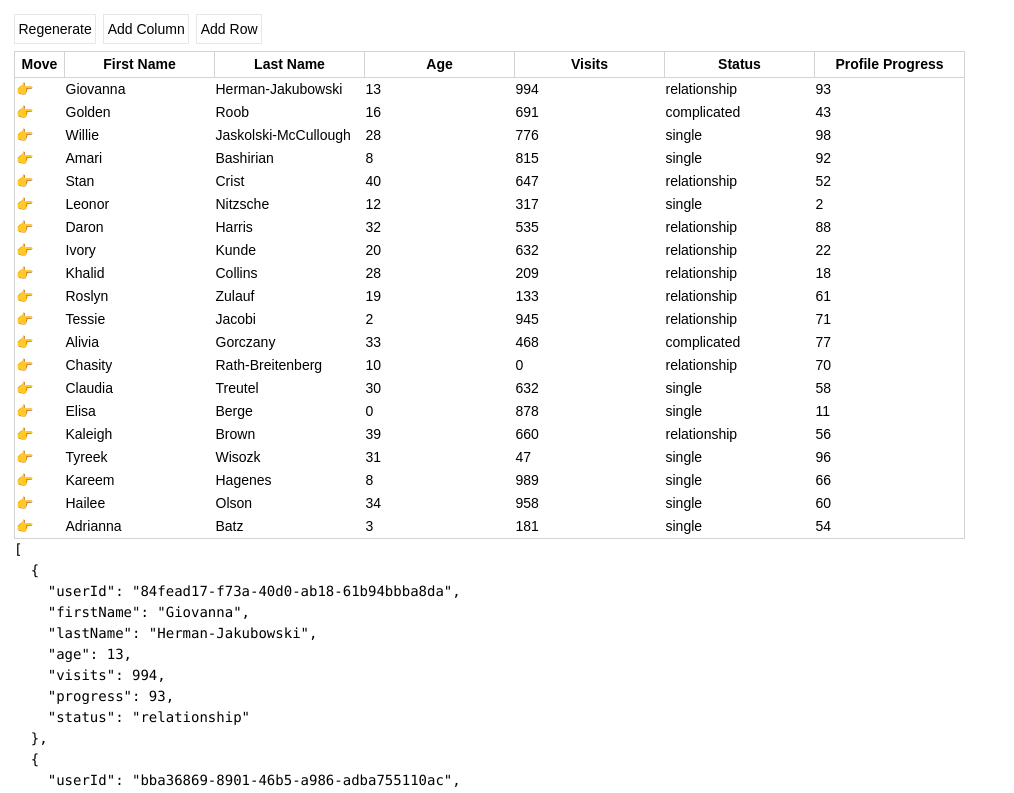
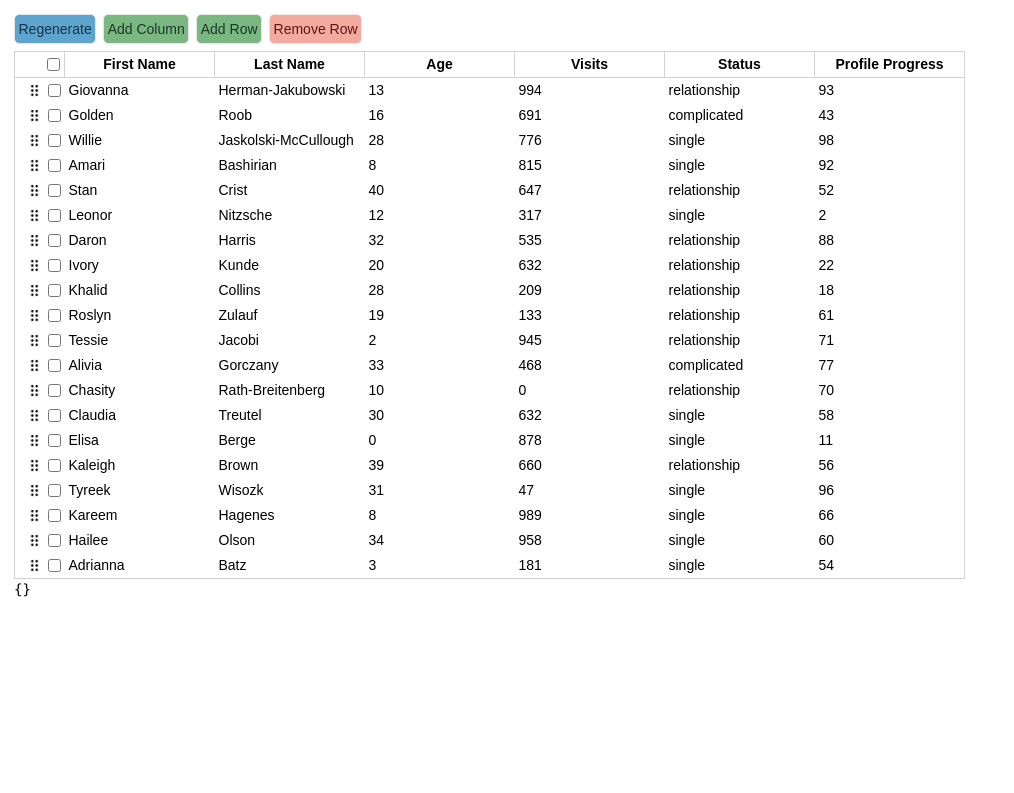
Before and after one commit to eeperfume/tanstack-table-demo, a React (Vite) app: page / in a window 1280 px wide. Shown: the top 793 px of the page, without its empty margins (0-1014 px from the left). Built offline with nearby package versions, Linux system fonts and the light colour scheme.

Commit message:
Row 체크 기능 추가, 체크된 Row 데이터 삭제 기능 추가, 버튼 색상 추가, 아이콘 수정

```diff
--- a/src/components/BasicTable.tsx
+++ b/src/components/BasicTable.tsx
@@ -30,7 +30,7 @@ import {
   type Header,
   type Row,
 } from "@tanstack/react-table";
-import React, { type CSSProperties } from "react";
+import React, { type CSSProperties, type HTMLProps } from "react";
 import { makeData, type Person } from "./fixtures/makeData";
 
 // 📌 Column 드래그 헤더
@@ -89,9 +89,15 @@ const DraggableRow = ({ row }: { row: Row<Person> }) => {
         return (
           <td key={cell.id} style={{ width: cell.column.getSize() }}>
             {isHandle ? (
-              <button {...attributes} {...listeners}>
-                👉
-              </button>
+              <div className="flex justify-end items-center gap-2">
+                <button {...attributes} {...listeners}>
+                  <img
+                    src="public/icons8-drag-handle-30.png"
+                    className="h-[13px] w-[13px]"
+                  />
+                </button>
+                {flexRender(cell.column.columnDef.cell, cell.getContext())}
+              </div>
             ) : (
               flexRender(cell.column.columnDef.cell, cell.getContext())
             )}
@@ -99,6 +105,29 @@ const DraggableRow = ({ row }: { row: Row<Person> }) => {
         );
       })}
     </tr>
+  );
+};
+
+const IndeterminateCheckbox = ({
+  indeterminate,
+  className = "",
+  ...rest
+}: { indeterminate?: boolean } & HTMLProps<HTMLInputElement>) => {
+  const ref = React.useRef<HTMLInputElement>(null!);
+
+  React.useEffect(() => {
+    if (typeof indeterminate === "boolean") {
+      ref.current.indeterminate = !rest.checked && indeterminate;
+    }
+  }, [ref, indeterminate]);
+
+  return (
+    <input
+      type="checkbox"
+      ref={ref}
+      className={className + " cursor-pointer"}
+      {...rest}
+    />
   );
 };
 
@@ -115,11 +144,31 @@ export const BasicTable = () => {
     { accessorKey: "status", id: "status", header: "Status" },
     { accessorKey: "progress", id: "progress", header: "Profile Progress" },
   ]);
+  const [rowSelection, setRowSelection] = React.useState({});
 
   const dragHandleColumn: ColumnDef<Person> = {
     id: "drag-handle",
-    header: "Move",
-    cell: () => null,
+    header: ({ table }) => (
+      <div className="flex justify-end">
+        <IndeterminateCheckbox
+          {...{
+            checked: table.getIsAllRowsSelected(),
+            indeterminate: table.getIsSomeRowsSelected(),
+            onChange: table.getToggleAllRowsSelectedHandler(),
+          }}
+        />
+      </div>
+    ),
+    cell: ({ row }) => (
+      <IndeterminateCheckbox
+        {...{
+          checked: row.getIsSelected(),
+          disabled: !row.getCanSelect(),
+          indeterminate: row.getIsSomeSelected(),
+          onChange: row.getToggleSelectedHandler(),
+        }}
+      />
+    ),
     size: 50,
   };
 
@@ -131,8 +180,12 @@ export const BasicTable = () => {
   const table = useReactTable({
     data,
     columns,
+    state: {
+      rowSelection,
+    },
     getCoreRowModel: getCoreRowModel(),
     getRowId: (row) => row.userId,
+    onRowSelectionChange: setRowSelection,
   });
 
   const handleDragEnd = (event: DragEndEvent) => {
@@ -210,6 +263,14 @@ export const BasicTable = () => {
     setData([...copyData, ...addData]);
   };
 
+  const removeRow = () => {
+    const copyData = [...data];
+    const selectedRowIds = Object.keys(table.getState().rowSelection);
+    const newData = copyData.filter((c) => !selectedRowIds.includes(c.userId));
+    setData(newData);
+    table.toggleAllRowsSelected(false); // (선택 사항) 행 제거 후 모든 선택을 해제
+  };
+
   return (
     <DndContext
       collisionDetection={closestCenter}
@@ -223,14 +284,29 @@ export const BasicTable = () => {
     >
       <div className="p-4">
         <div className="flex flex-wrap gap-2 mb-2">
-          <button onClick={rerender} className="border p-1">
+          <button
+            onClick={rerender}
+            className="border rounded-md p-1 bg-[#5da5ce] text-[#183347]"
+          >
             Regenerate
           </button>
-          <button onClick={addDynamicColumn} className="border p-1">
+          <button
+            onClick={addDynamicColumn}
+            className="border rounded-md p-1 bg-[#7bb781] text-[#1c3829]"
+          >
             Add Column
           </button>
-          <button onClick={addRow} className="border p-1">
+          <button
+            onClick={addRow}
+            className="border rounded-md p-1 bg-[#7bb781] text-[#1c3829]"
+          >
             Add Row
+          </button>
+          <button
+            onClick={removeRow}
+            className="border rounded-md p-1 bg-[#f4ab9f] text-[#5d1715]"
+          >
+            Remove Row
           </button>
         </div>
         <table>
@@ -271,7 +347,8 @@ export const BasicTable = () => {
             </SortableContext>
           </tbody>
         </table>
-        <pre>{JSON.stringify(data, null, 2)}</pre>
+        {/* <pre>{JSON.stringify(data, null, 2)}</pre> */}
+        <pre>{JSON.stringify(table.getState().rowSelection, null, 2)}</pre>
       </div>
     </DndContext>
   );
--- a/src/index.css
+++ b/src/index.css
@@ -21,6 +21,10 @@ th {
   padding: 2px 4px;
 }
 
+td {
+  padding: 2px 4px;
+}
+
 tfoot {
   color: gray;
 }
```
Also changed, not shown: public/icons8-drag-handle-30.png (added).
